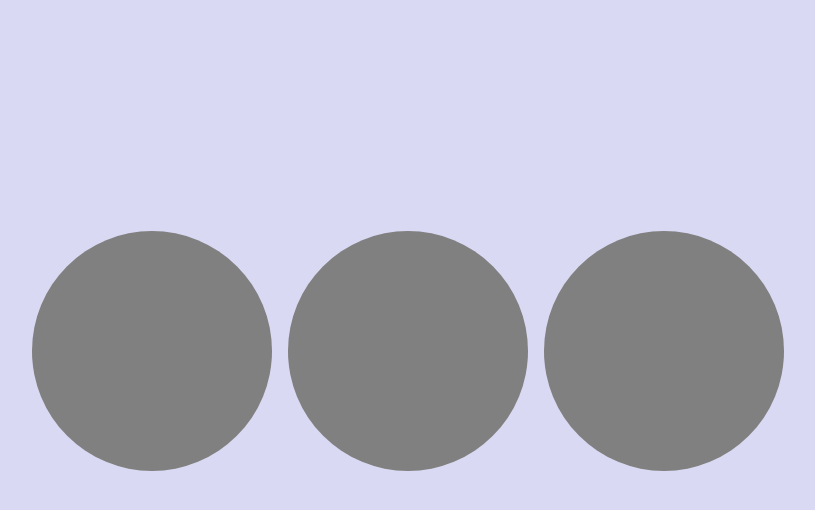
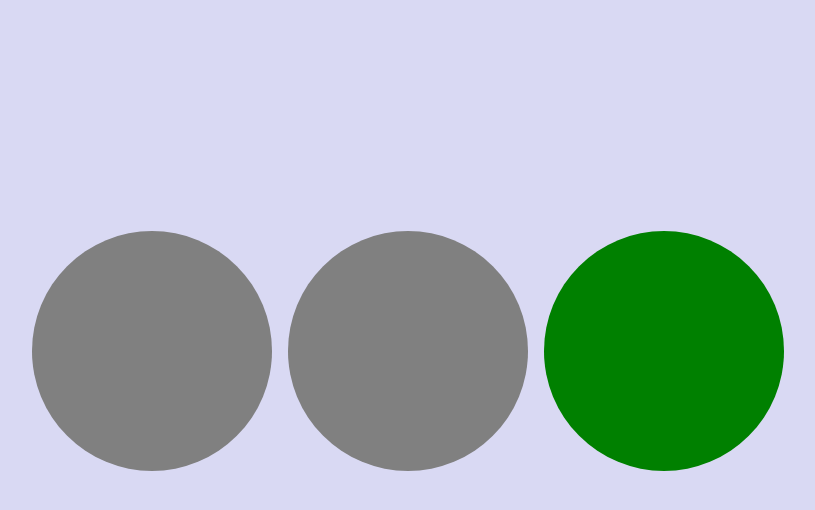
Before and after one commit to Glad-win07/Whack-a-mole-game, a plain HTML site: page index.html in a window 1280 px wide. Shown: the part 148-658 px from the top of the page, without its empty margins (232-1047 px from the left). Drawn offline with Linux system fonts and the light colour scheme.

Commit message:
Part2 Completed

```diff
--- a/index.html
+++ b/index.html
@@ -38,9 +38,34 @@
     <h1>Whack-a-Mole</h1>
     <p>Score: 0</p>
     <div id="main-container">
-        <div></div>
-        <div></div>
-        <div></div>
+        <div id="c1"></div>
+        <div id="c2"></div>
+        <div id="c3"></div>
     </div>
 </body>
+<script>
+    let random = 1;
+    let timer = null;
+    timer = setInterval(function(){
+       random = Math.floor(Math.random()*3)+1;
+       const c1 = document.getElementById("c1");
+        const c2 = document.getElementById("c2");
+        const c3 = document.getElementById("c3");
+       if(random==1){
+        c1.style.backgroundColor = "green";
+        c2.style.backgroundColor="grey";
+        c3.style.backgroundColor="grey";
+       }else if(random==2){
+        c1.style.backgroundColor = "grey";
+        c2.style.backgroundColor="green";
+        c3.style.backgroundColor="grey";
+       }else{
+         c1.style.backgroundColor = "grey";
+        c2.style.backgroundColor="grey";
+        c3.style.backgroundColor="green";
+       }
+    },500)
+
+
+</script>
 </html>
```
